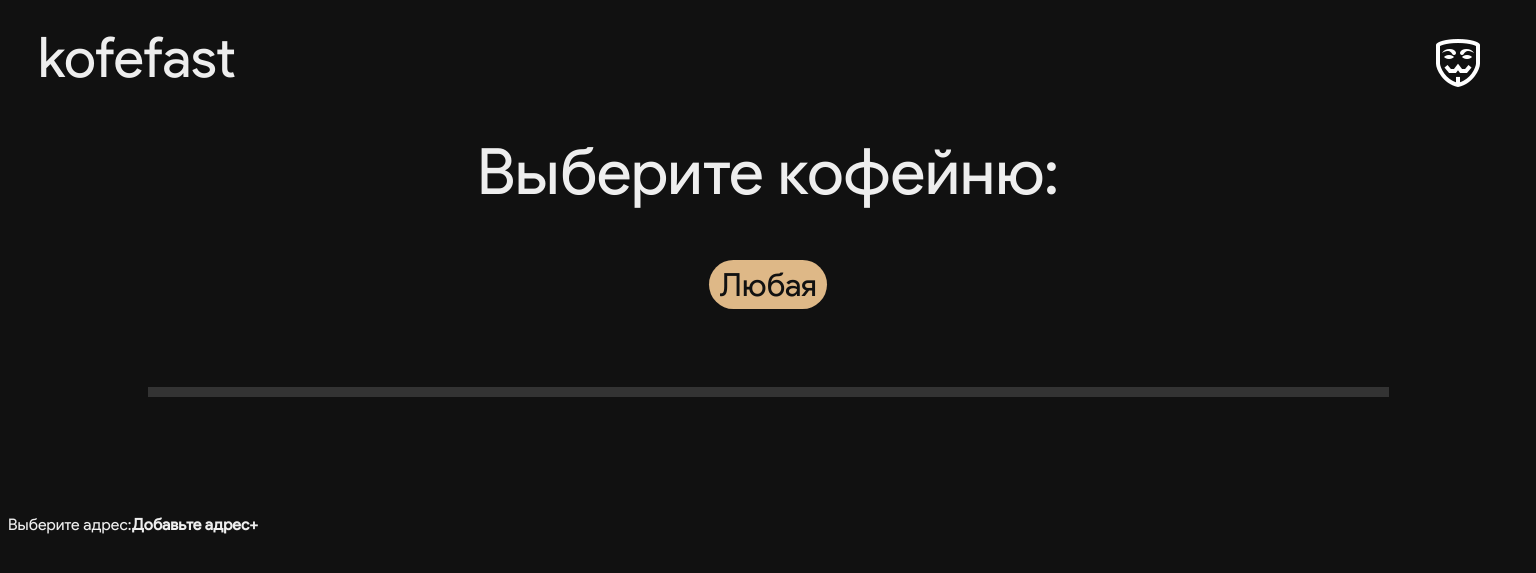
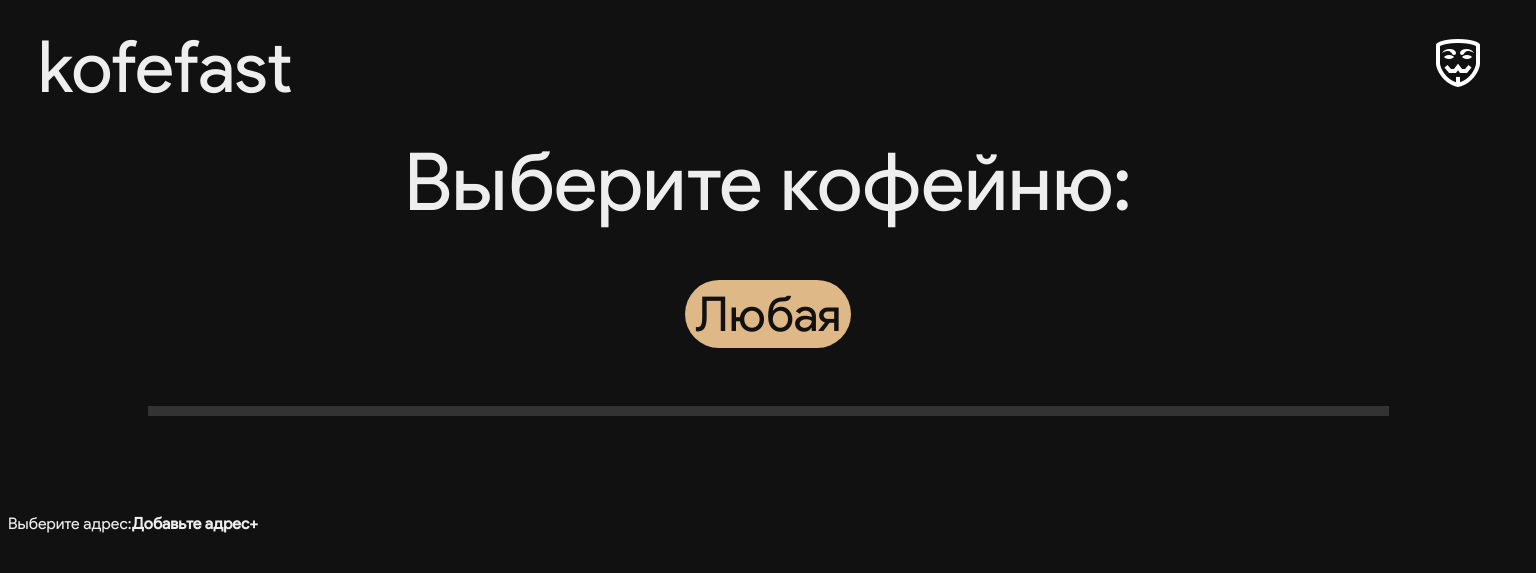
Before and after one commit to kuznetsovvdanila/kofefast, a Django app: page / in a window 1536 px wide. Shown: the top 573 px of the page. Run offline with Django 3.2, Linux system fonts and the light colour scheme; the visitor is signed in with stand-in values (Sample User, id 1); data that the repository does not hold is empty; some libraries are stand-ins or nearby versions.

Commit message:
index page style changes

```diff
--- a/kofe/static/css/styles.css
+++ b/kofe/static/css/styles.css
@@ -102,33 +102,36 @@ input {
 .mainAuth {
     padding: 10px 30px 30px 30px;
     flex-direction: column;
+    align-items: center;
 }
 .mainAuth > div {
     margin: 0 0 50px 0;
 }
 .hd {
     text-align: center;
-    font-size: 4em;
+    font-size: 5em;
 }
 .categories {
-    margin: 0 0 70px 0 !important;
+    justify-content: center;
+    max-width: 85%;
+    margin: 0 0 50px 0 !important;
     flex-wrap: wrap;
     justify-content: center;
 }
 .categories > div:not(.item) {
     margin: 0 15px 0 15px;
-    font-size: 2em;
+    font-size: 3em;
     cursor: pointer;
     text-align: center;
     transition: .2s;
 }
 .categories > div:hover {
-    box-shadow: inset 0 0 0 5px #eeeeee;
+    box-shadow: inset 0 0 0 5px #deb887;
     transition: .2s;
 }
 .provider {
     padding: 5px 10px 5px 10px;
-    border-radius: 30px;
+    border-radius: 35px;
     background-color: #111111;
     color: #eeeeee;
     transition: .2s;
@@ -154,14 +157,15 @@ input {
     display: none;
 }
 .list {
-    padding: 80px 0 0 0 !important;
+    padding: 60px 0 0 0 !important;
+    width: 85%;
     /*margin: 0 20px 0 20px !important;
     border-top: 5px solid #333333;*/
 }
 .coffee, .breakfast {
     min-width: 100%;
     flex-wrap: wrap;
-    justify-content: space-around;
+    justify-content: space-between;
 }
 .item {
     display: none;
@@ -192,7 +196,6 @@ input {
 }
 .cntnr {
     margin: 0 0 0 50px;
-    max-width: 70%;
     min-height: 80%;
     flex-direction: column;
     align-items: left;
@@ -703,25 +706,25 @@ input[type='submit'] {
 
 @media screen and (min-width: 1500px) {
     .item.show {
-        max-width: 42%;
-        min-width: 42%;
+        max-width: 46%;
+        min-width: 46%;
         height: 450px;
     }
     .item.active {
-        max-width: 42%;
-        min-width: 42%;
+        max-width: 46%;
+        min-width: 46%;
         height: 450px;
     }
     .itemName b > span {
-        font-size: 3.5em;
+        font-size: 4em;
         background-color: #deb887;
         color: #111111;
     }
     .itemDescription {
-        font-size: 2em;
+        font-size: 2.5em;
     }
     .itemPrice {
-        font-size: 3.5em;
+        font-size: 4em;
     }
     .itemPhoto {
         background-position: right center !important;
--- a/kofe/templates/pages/index.html
+++ b/kofe/templates/pages/index.html
@@ -11,8 +11,8 @@
     </head>
     <body>
         <div class="topMenu flex">
-            <div class="logo">
-                kofefast
+            <div class="logo" style="font-size: 4.5em;">
+                <a href="{% url 'index' %}" style="color: #eeeeee;">kofefast</a>
             </div>
             {% if not request.user.is_authenticated %}
                 <div class="defaultUserPhoto softBorder pointer">
```
